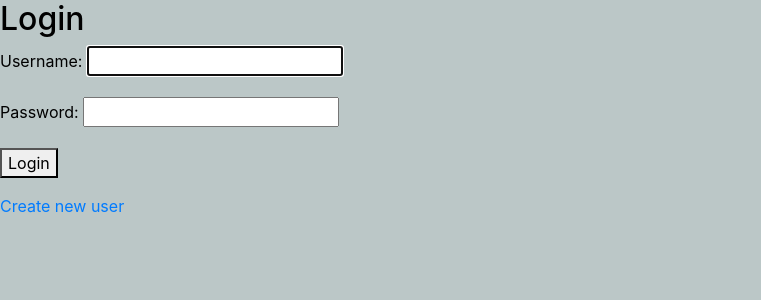
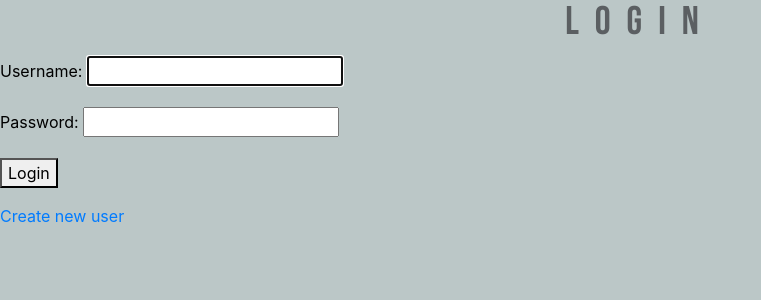
Before and after one commit to vmn23/PC001_website, a Django app: page /landing/login/ in a window 1280 px wide. Shown: the part 56-356 px from the top of the page, without its empty margins (0-761 px from the left). Run offline with Django 3.2, Linux system fonts and the light colour scheme; some libraries are stand-ins or nearby versions.

Commit message:
Fix titles

```diff
--- a/oursite/landing/static/landing/base.css
+++ b/oursite/landing/static/landing/base.css
@@ -10,6 +10,9 @@ body {
 .bebas-font{
     font-family: "Bebas Neue";
     letter-spacing: 0.4em;
+}
+
+.UJTitle{
     margin-top: 10%;
 }
 
--- a/oursite/landing/templates/landing/baseAuth.html
+++ b/oursite/landing/templates/landing/baseAuth.html
@@ -13,7 +13,9 @@
             <a href="/landing/homepage">
                 <img src="{% static 'landing/images/logo.png' %}" alt="Temp logo">
             </a>
-            Hi {{ user.username }}!
+
+            <h1 class="bebas-font">Hi {{ user.username }}!</h1>
+
             <a href="{% url 'logout' %}">
                 <button type="button" class="btn skipBtn"> Logout</button>
             </a>
--- a/oursite/landing/templates/landing/journey1.html
+++ b/oursite/landing/templates/landing/journey1.html
@@ -7,7 +7,7 @@
 
 {% block body%}
 
-    <h1 class="bebas-font">Breathe</h1>
+    <h1 class="bebas-font UJTitle">Breathe</h1>
 
     <div class="introBody">
         <p>Take a deep breath. I know this is an incredibly stressful time, it can feel overwhelming. So breathe, in and out. In and out. In and out again. The coming few weeks or even months are going to be difficult and challenging. But, you can do this and I am going to be rooting for you every step of the way.</p>
--- a/oursite/landing/templates/landing/journey2.html
+++ b/oursite/landing/templates/landing/journey2.html
@@ -6,7 +6,7 @@
 {% endblock %}
 
 {% block body%}
-    <h1 class="bebas-font">Assess</h1>
+    <h1 class="bebas-font UJTitle">Assess</h1>
 
     <div class="introBody">
         <p>Your family and friends are going to be your biggest supporters during this time. Don't push them away. Have those difficult conversations. I know, it’s easier said than done. But do it, and do it today. Trust me you will feel much better. </p>
--- a/oursite/landing/templates/landing/journey3.html
+++ b/oursite/landing/templates/landing/journey3.html
@@ -6,7 +6,7 @@
 {% endblock %}
 
 {% block body%}
-    <h1 class="bebas-font">Prepare</h1>
+    <h1 class="bebas-font UJTitle">Prepare</h1>
 
     <div class="introBody">
         <p>As you look for jobs, both online as well as offline, it is important to think about all the things you might need. For instance, a lot of jobs require a resume, a cover letter, references etc.</p>
--- a/oursite/landing/templates/landing/journey4.html
+++ b/oursite/landing/templates/landing/journey4.html
@@ -6,7 +6,7 @@
 {% endblock %}
 
 {% block body%}
-    <h1 class="bebas-font">Search</h1>
+    <h1 class="bebas-font UJTitle">Search</h1>
 
     <div class="introBody">
         <p>You made your first ever resume and are now ready to start searching for jobs. I know you have extensive experience in retail and there are many jobs in your area that you are qualified for. One idea I had was to look at jobs in other industries- this will give you more options. Are you open to that or do you want to continue working in retail?
--- a/oursite/landing/templates/landing/journey5.html
+++ b/oursite/landing/templates/landing/journey5.html
@@ -6,7 +6,7 @@
 {% endblock %}
 
 {% block body%}
-<h1 class="bebas-font">Interview</h1>
+<h1 class="bebas-font UJTitle">Interview</h1>
 
 
     <div class="introBody">
--- a/oursite/landing/templates/registration/login.html
+++ b/oursite/landing/templates/registration/login.html
@@ -6,7 +6,7 @@
 {% endblock %}
 
 {% block body%}
-<h2>Login</h2>
+<h1 class="bebas-font">Login</h1>
 <form method="post">
   {% csrf_token %}
   {{ form.as_p }}
```
